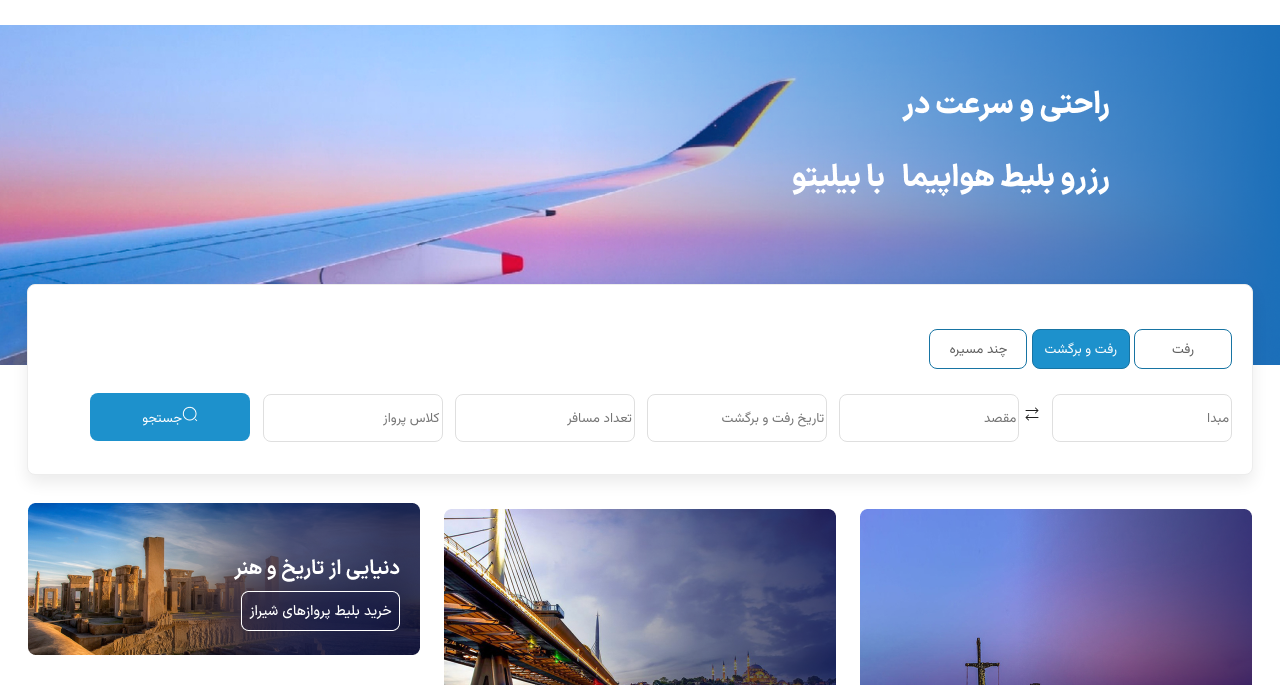
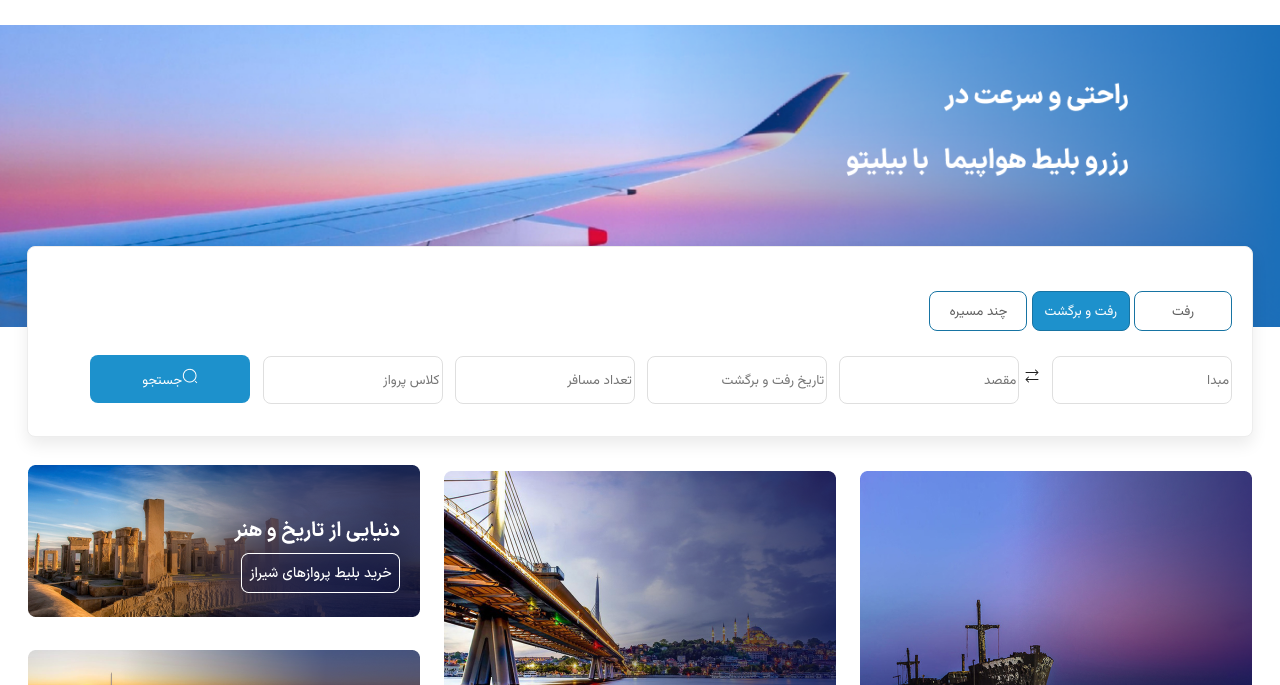
Before and after one commit to faradev93/Tamrin4, a plain HTML site: page indexy.html in a window 1280 px wide. Shown: the part 88-773 px from the top of the page. Drawn offline with Linux system fonts and the light colour scheme.

Commit message:
esalhiye slider 8 mehr

```diff
--- a/indexy.html
+++ b/indexy.html
@@ -50,8 +50,7 @@
         <img
           src="/images/home page pic.png"
           alt="Fly with Bilito"
-          width="1440"
-          height="340"
+          width="100%"
         />
       </div>
 
@@ -140,7 +139,7 @@
           <ul>
             <a href="#"><li>درباره ما</li></a>
             <a href="#"><li>تماس با ما</li></a>
-            <a href="#"><li>استرداد بلیط </li></a>
+            <a href="#"><li>استرداد بلیط</li></a>
             <a href="#"><li>راهنمای خرید</li></a>
             <a href="#"><li>قوانین و مقررات</li></a>
           </ul>
```
Also changed, not shown: 1 other file.
